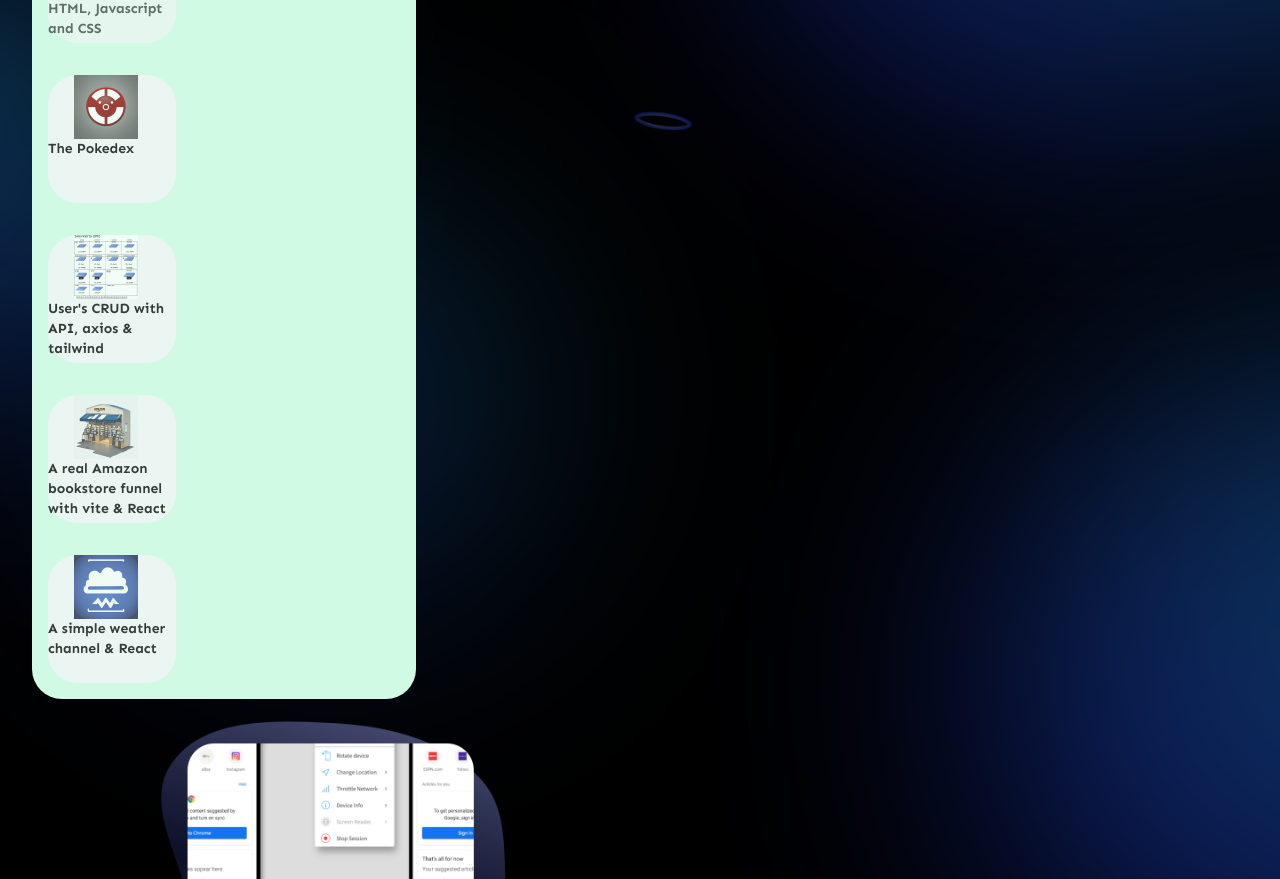
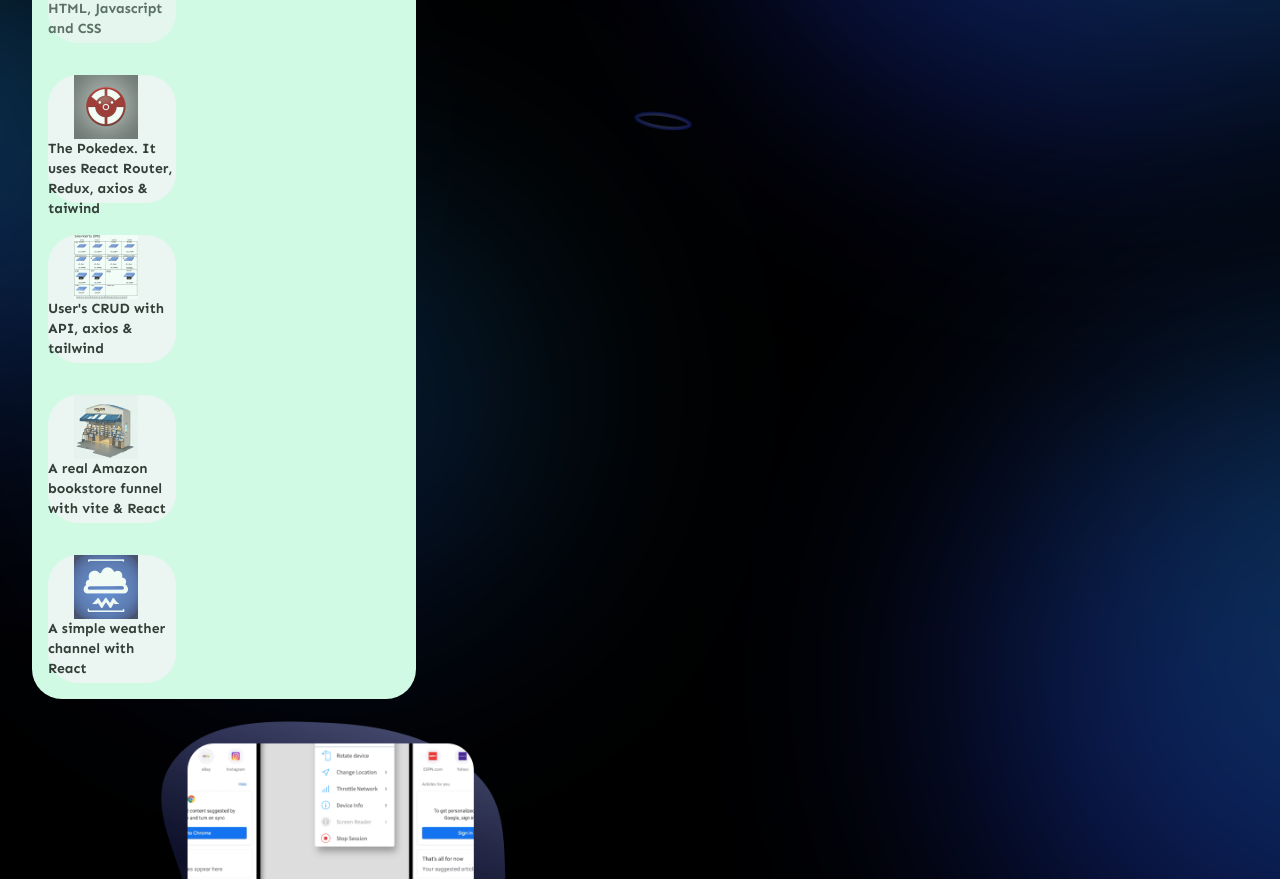
Before and after one commit to guskumite/myportfolio, a React (Vite) app: page / in a window 1280 px wide. Shown: the part 373-1252 px from the top of the page. Built offline with nearby package versions, Linux system fonts and the light colour scheme; the HTML template or start-up script is replaced by a standard one.

Commit message:
version 1.0.16

```diff
--- a/src/components/Root.jsx
+++ b/src/components/Root.jsx
@@ -101,7 +101,9 @@ const Root = () => {
             >
               <div>
                 <img className="ml-[20%] w-[4rem] h-[4rem]" src={pokeIco} />
-                <p className="text-sm relative font-bold">The Pokedex </p>
+                <p className="text-sm relative font-bold">
+                  The Pokedex. It uses React Router, Redux, axios & taiwind{" "}
+                </p>
               </div>
             </a>
             <a
@@ -139,7 +141,7 @@ const Root = () => {
               <div>
                 <img className="ml-[20%] w-[4rem] h-[4rem]" src={wthrIco} />
                 <p className="text-sm relative font-bold">
-                  A simple weather channel & React
+                  A simple weather channel with React
                 </p>
               </div>
             </a>
```
